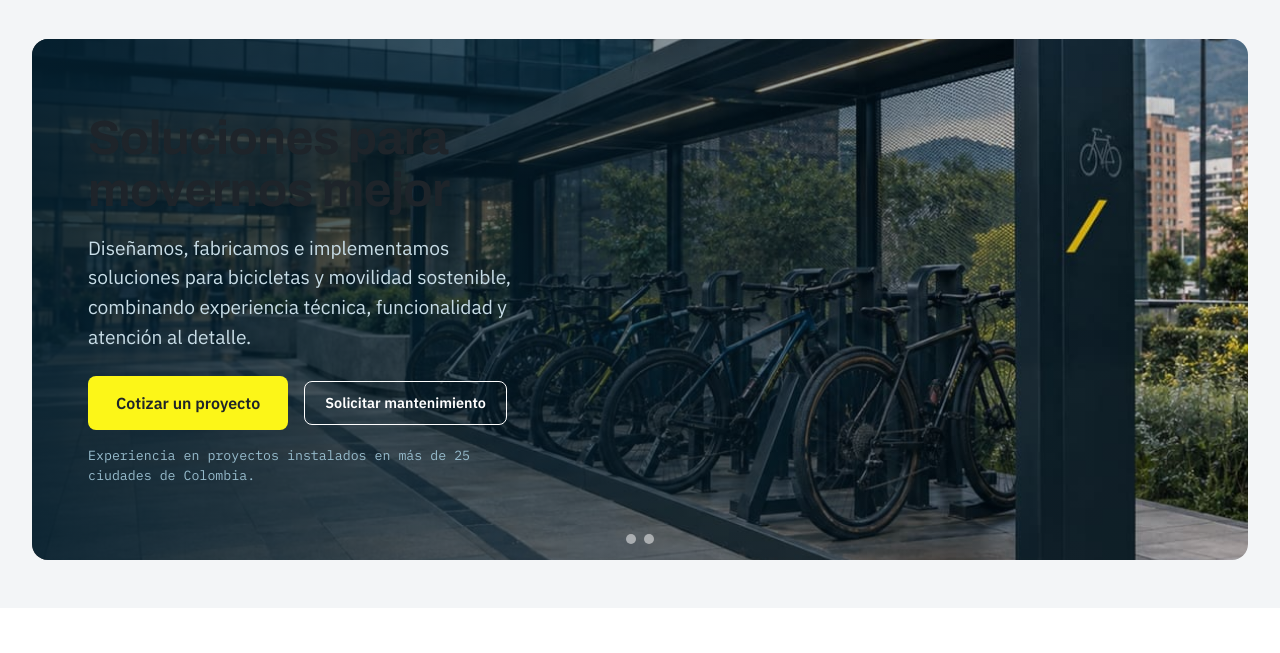
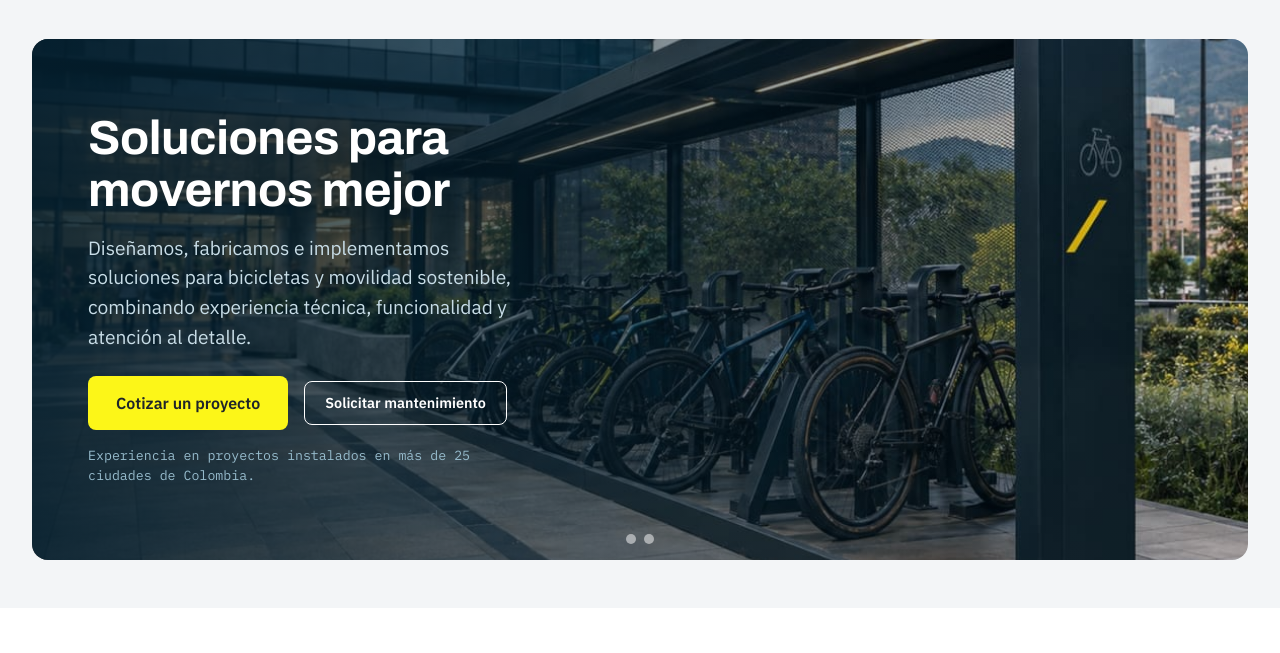
Before and after one commit to niviadesigner/movilidad, an Astro site: page / in a window 1280 px wide. Both pictures are taken after a click on the button 631 px from the left and 654 px from the top of the page. Shown: the part 115-768 px from the top of the page. Built offline with nearby package versions, Linux system fonts and the light colour scheme; Astro itself is replaced by a stand-in of ours; no server answers.

Commit message:
Corrige el H1 del hero: se veía casi invisible sobre la foto oscura
El h1 no tenía color propio, así que heredaba el color oscuro por defecto
de los títulos (definido en global.css) en vez del blanco del contenedor.
Se pone el color explícito en el propio h1, igual que ya se hacía en los
demás títulos sobre fondo oscuro del sitio.

```diff
--- a/src/components/ui/HeroCarousel.astro
+++ b/src/components/ui/HeroCarousel.astro
@@ -22,7 +22,7 @@ import CTA from './CTA.astro';
     <div class="absolute inset-0 bg-gradient-to-r from-[var(--color-primary-900)]/90 via-[var(--color-primary-900)]/50 to-transparent"></div>
     <div class="absolute inset-0 flex items-center">
       <div class="max-w-[34rem] px-6 sm:px-10 lg:px-14 text-[var(--color-text-inverse)]">
-        <h1 class="text-3xl sm:text-5xl">Soluciones para movernos mejor</h1>
+        <h1 class="text-3xl sm:text-5xl text-[var(--color-text-inverse)]">Soluciones para movernos mejor</h1>
         <p class="mt-4 text-base sm:text-lg text-[var(--color-primary-100)]">
           Diseñamos, fabricamos e implementamos soluciones para bicicletas y movilidad
           sostenible, combinando experiencia técnica, funcionalidad y atención al detalle.
```
